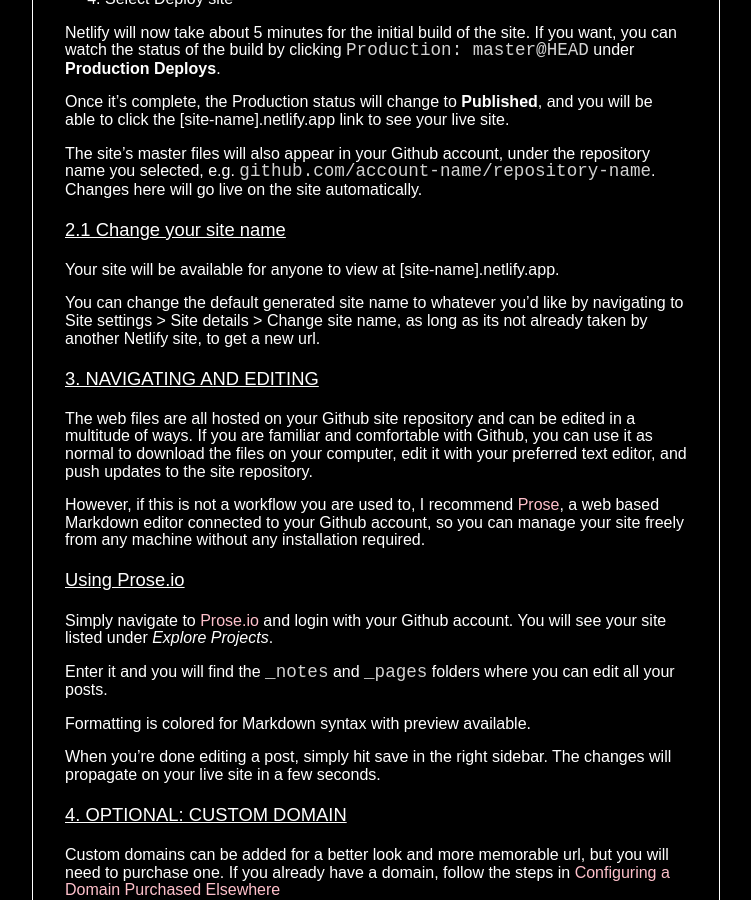
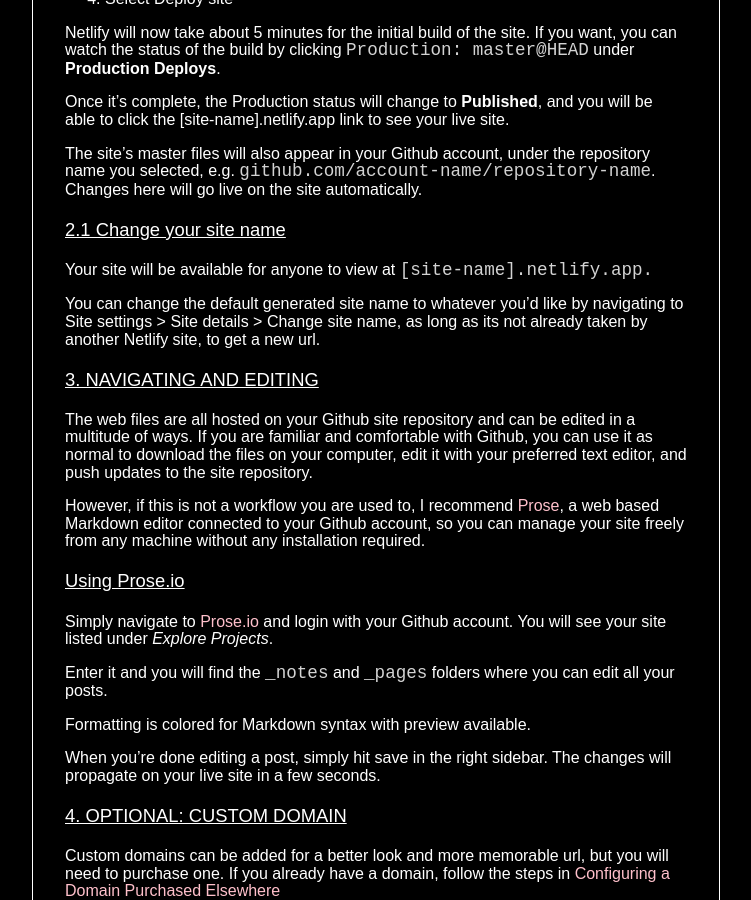
Before and after one commit to xcela/Exocore, a Jekyll site: the page built from _notes/step by step tutorial.md, in a window 1280 px wide and 900 px high, scrolled down 1090 px. Shown: the whole window, without its empty margins (264-1015 px from the left). Built offline with Jekyll 4.4.1, drawn with Linux system fonts in a browser that asks for light colours.

```diff
--- a/_notes/step by step tutorial.md
+++ b/_notes/step by step tutorial.md
@@ -49,7 +49,7 @@ The site's master files will also appear in your Github account, under the repos
 
 ### 2.1 Change your site name
 
-Your site will be available for anyone to view at [site-name].netlify.app.
+Your site will be available for anyone to view at `[site-name].netlify.app.`
 
 You can change the default generated site name to whatever you'd like by navigating to Site settings > Site details > Change site name, as long as its not already taken by another Netlify site, to get a new url.
 
```
